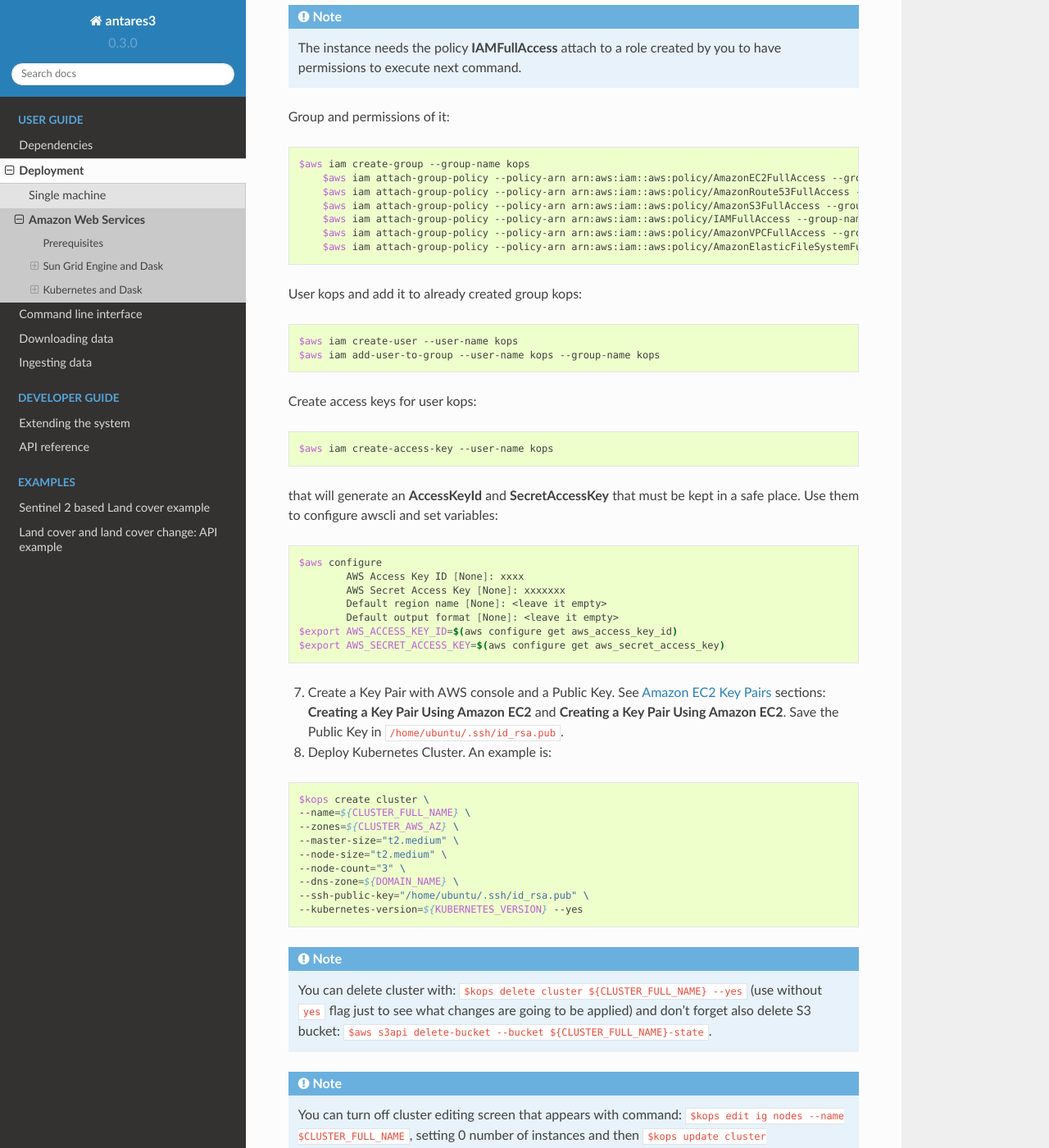
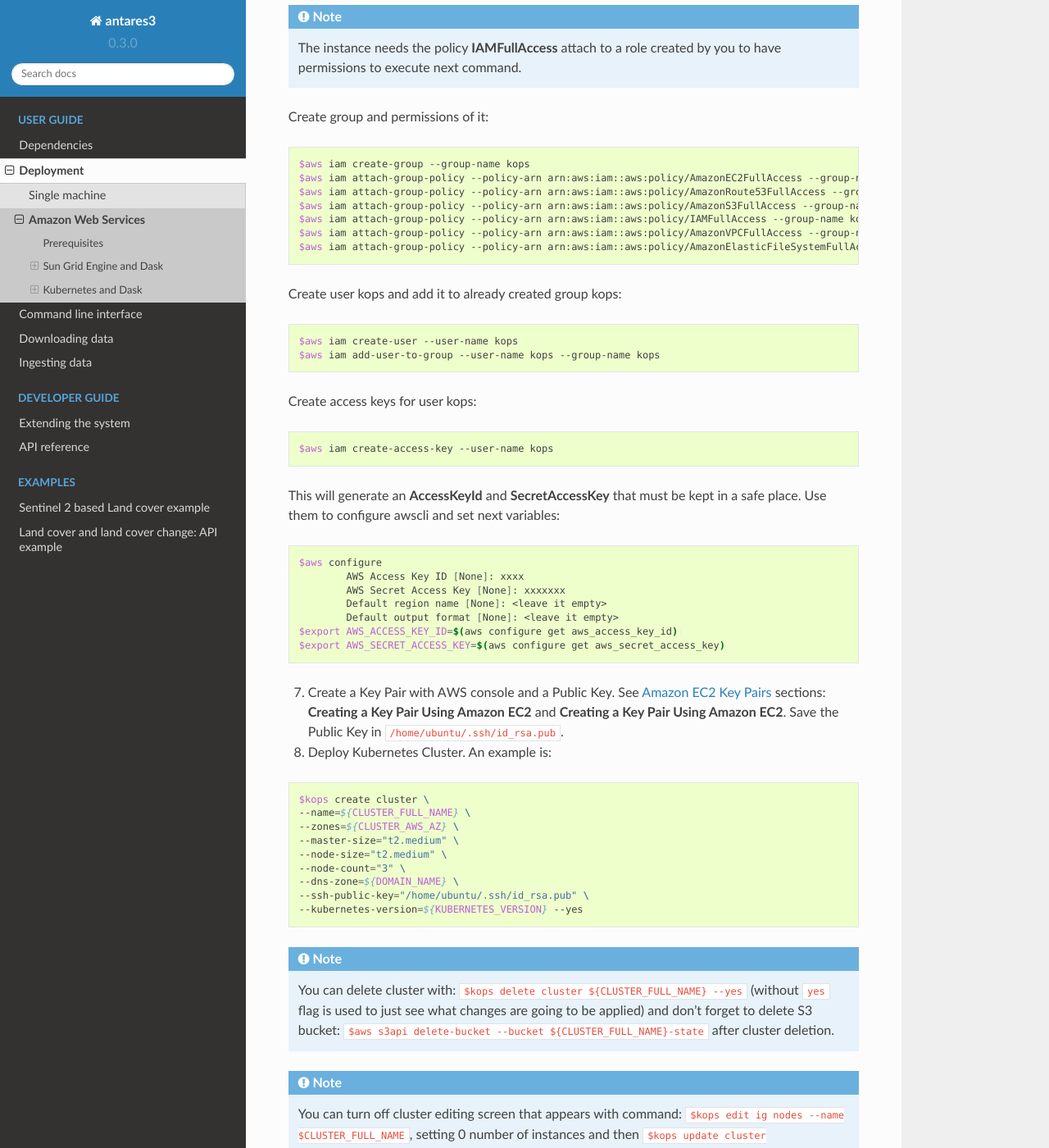
Before and after one commit to CONABIO/antares3, a Sphinx documentation site: the page built from docs/deployment/aws_cloud.rst, in a window 1280 px wide and 1400 px high, scrolled down 18242 px. Shown: the whole window at 82% size. Built offline with Sphinx 7.4.7 and the Read the Docs theme 2.0.0, drawn with Linux system fonts in a browser that asks for light colours; some of the changed text lies outside the part shown.

Commit message:
kubernetes doc before k8s deployments (some format editing)

```diff
--- a/docs/deployment/aws_cloud.rst
+++ b/docs/deployment/aws_cloud.rst
@@ -836,11 +836,11 @@ The Docker image can be built with:
 
 	The instance needs the policy **IAMFullAccess** attach to a role created by you to have permissions to execute next command.
 
-Group and permissions of it:
+Create group and permissions of it:
 
 .. code-block:: bash
 
-    $aws iam create-group --group-name kops
+	$aws iam create-group --group-name kops
 	$aws iam attach-group-policy --policy-arn arn:aws:iam::aws:policy/AmazonEC2FullAccess --group-name kops
 	$aws iam attach-group-policy --policy-arn arn:aws:iam::aws:policy/AmazonRoute53FullAccess --group-name kops
 	$aws iam attach-group-policy --policy-arn arn:aws:iam::aws:policy/AmazonS3FullAccess --group-name kops
@@ -849,7 +849,7 @@ Group and permissions of it:
 	$aws iam attach-group-policy --policy-arn arn:aws:iam::aws:policy/AmazonElasticFileSystemFullAccess --group-name kops
 
 
-User kops and add it to already created group kops:
+Create user kops and add it to already created group kops:
 
 .. code-block:: bash
 
@@ -865,7 +865,7 @@ Create access keys for user kops:
 	$aws iam create-access-key --user-name kops
 
 
-that will generate an **AccessKeyId** and **SecretAccessKey** that must be kept in a safe place. Use them to configure awscli and set variables:
+This will generate an **AccessKeyId** and **SecretAccessKey** that must be kept in a safe place. Use them to configure awscli and set next variables:
 
 .. code-block:: bash
 
@@ -898,12 +898,14 @@ that will generate an **AccessKeyId** and **SecretAccessKey** that must be kept
 
 .. note::
 
-	You can delete cluster with: ``$kops delete cluster ${CLUSTER_FULL_NAME} --yes`` (use without ``yes`` flag just to see what changes are going to be applied) and don't forget also delete S3 bucket: ``$aws s3api delete-bucket --bucket ${CLUSTER_FULL_NAME}-state``.
+	You can delete cluster with: ``$kops delete cluster ${CLUSTER_FULL_NAME} --yes`` (without ``yes`` flag is used to just see what changes are going to be applied) and don't forget to delete S3 bucket: ``$aws s3api delete-bucket --bucket ${CLUSTER_FULL_NAME}-state`` after cluster deletion.
 
 
 .. note::
 
-	You can turn off cluster editing screen that appears with command: ``$kops edit ig nodes --name $CLUSTER_FULL_NAME``, setting 0 number of instances and then ``$kops update cluster $CLUSTER_FULL_NAME`` and  ``$kops update cluster $CLUSTER_FULL_NAME --yes``. For master you can use: ``$kops edit ig master-us-west-2a --name $CLUSTER_FULL_NAME`` and then ``update`` and ``update .. --yes`` commands (you can check your instance type of master with: ``$kops get instancegroups``).
+	You can turn off cluster editing screen that appears with command:
+	``$kops edit ig nodes --name $CLUSTER_FULL_NAME``, setting 0 number of instances and then ``$kops update cluster $CLUSTER_FULL_NAME`` and  ``$kops update cluster $CLUSTER_FULL_NAME --yes``.
+	For master you can use: ``$kops edit ig master-us-west-2a --name $CLUSTER_FULL_NAME`` set 0 number of instances and then ``$kops update cluster $CLUSTER_FULL_NAME`` and ``$kops update cluster $CLUSTER_FULL_NAME --yes`` commands (you can check your instance type of master with: ``$kops get instancegroups``).
 
 
 
```
